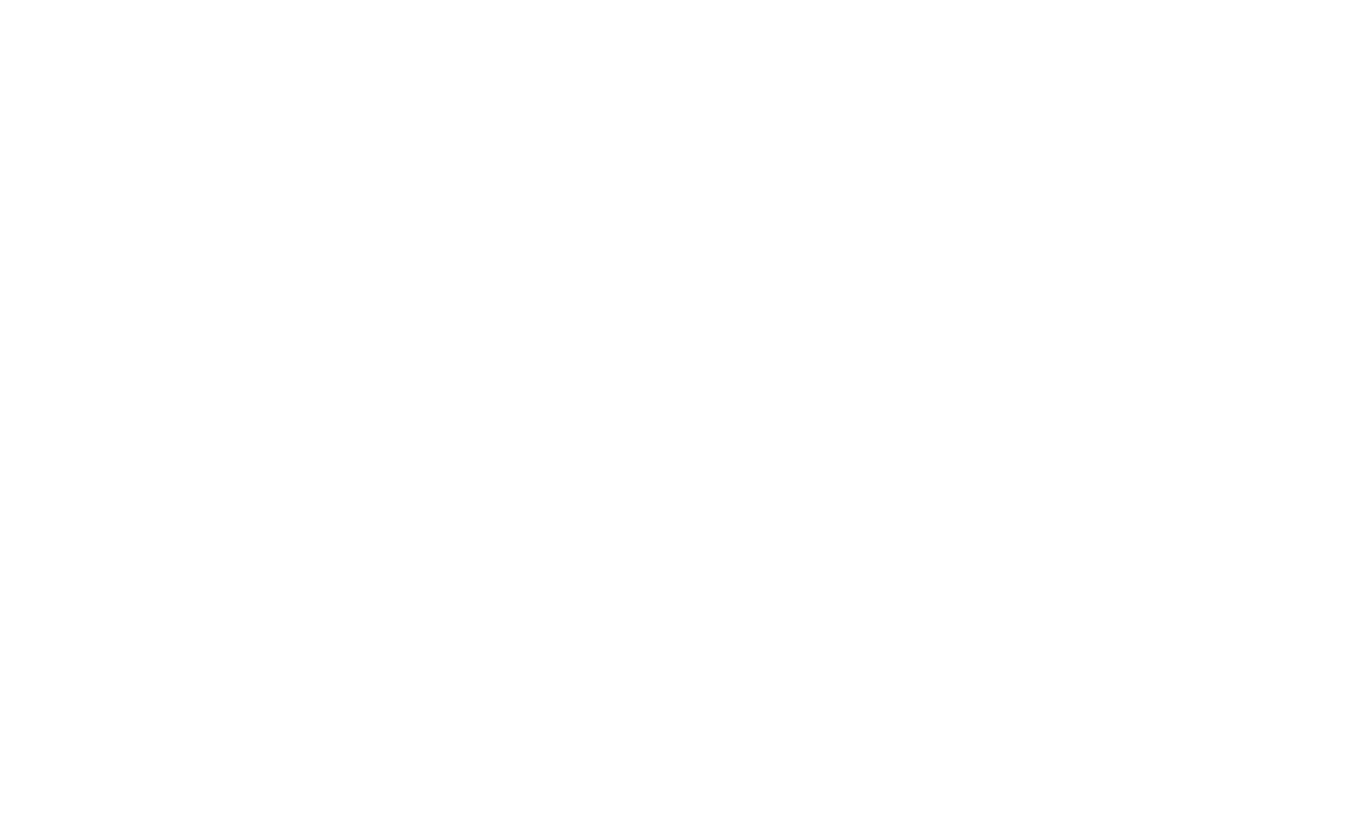
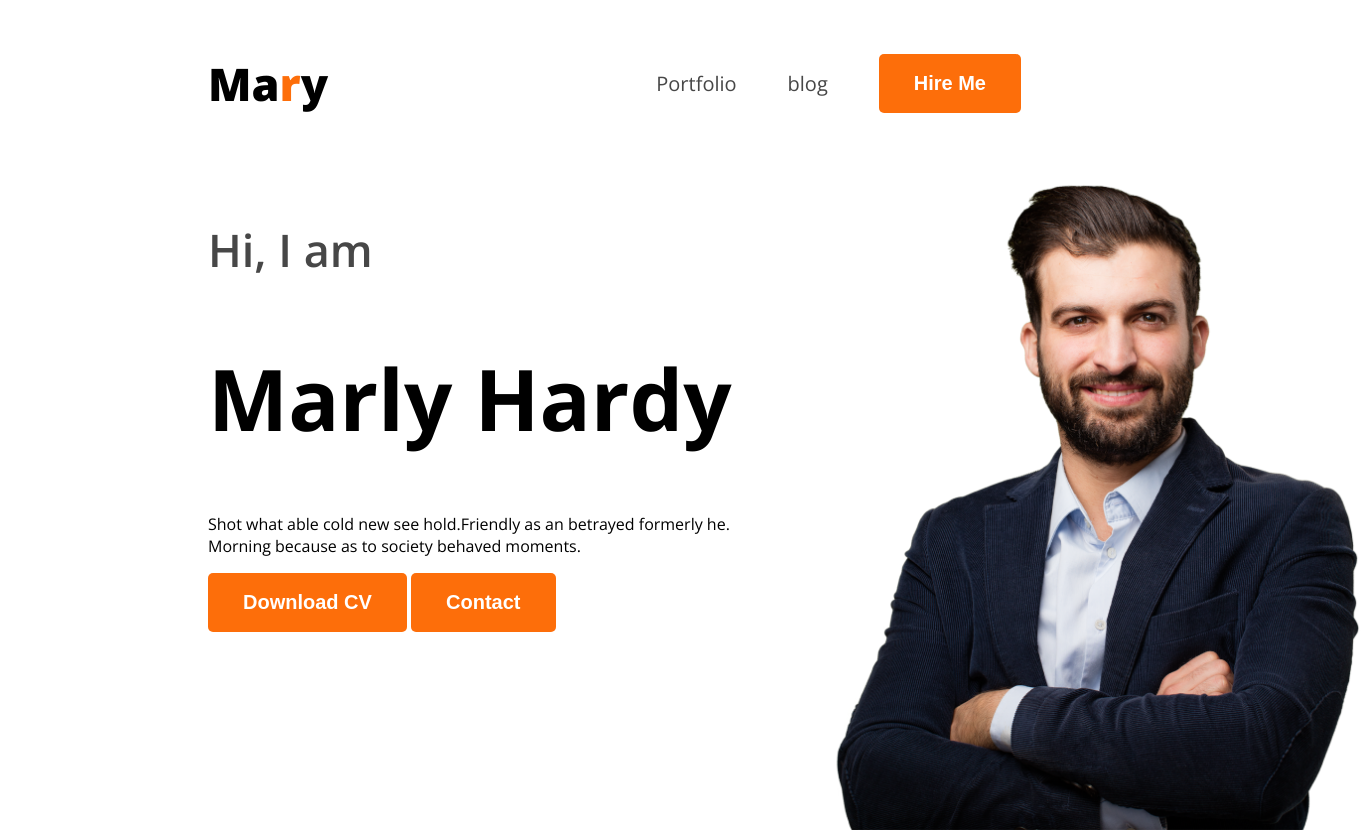
Before and after one commit to Jahid160/web-portfolio, a plain HTML site: page index.html in a window 1280 px wide. Shown: the whole page, 1368 px wide, since content can reach past the window. Before the commit the page ends 800 px from the top, so only its background shows below. Drawn offline with nearby package versions, Linux system fonts and the light colour scheme.

Commit message:
hero section finished

```diff
--- a/index.html
+++ b/index.html
@@ -1,11 +1,45 @@
 <!DOCTYPE html>
 <html lang="en">
-<head>
-  <meta charset="UTF-8">
-  <meta name="viewport" content="width=device-width, initial-scale=1.0">
-  <title>Document</title>
-</head>
-<body>
-
-</body>
+  <head>
+    <meta charset="UTF-8" />
+    <meta name="viewport" content="width=device-width, initial-scale=1.0" />
+    <title>Document</title>
+    <link rel="preconnect" href="https://fonts.googleapis.com" />
+    <link rel="preconnect" href="https://fonts.gstatic.com" crossorigin />
+    <link
+      href="https://fonts.googleapis.com/css2?family=Open+Sans:ital,wght@0,300..800;1,300..800&display=swap"
+      rel="stylesheet"
+    />
+    <link rel="stylesheet" href="style/portfolio.css" />
+  </head>
+  <body class="open-sans-normal">
+    <header>
+      <nav>
+        <h3 class="nav-title">Ma<span class="text-primary">r</span>y</h3>
+        <ul>
+          <li>
+            <a class="dark-2" href="">Portfolio</a>
+          </li>
+          <li><a class="dark-2" href="">blog</a></li>
+          <li>
+            <a href=""><button class="btn-primary">Hire Me</button></a>
+          </li>
+        </ul>
+      </nav>
+      <div class="banner">
+        <div class="banner-content">
+          <h4 class="banner-greetings dark-2">Hi,  I  am</h4>
+          <h1 class="banner-title">Marly Hardy</h1>
+          <p class="banner-description">
+            Shot what able cold new see hold.Friendly as an betrayed formerly he. Morning because as to society behaved moments.
+          </p>
+          <button class="btn-primary">Download CV</button>
+          <button class="btn-primary">Contact</button>
+        </div>
+        <img class="banner-profile-picture" src="images/hardy.png" alt="">
+      </div>
+    </header>
+    <main></main>
+    <footer></footer>
+  </body>
 </html>
--- /dev/null
+++ b/style/portfolio.css
@@ -0,0 +1,81 @@
+
+.open-sans-normal {
+  font-family: "Open Sans", sans-serif;
+  font-optical-sizing: auto;
+
+  font-style: normal;
+  font-variation-settings:
+    "wdth" 100;
+}
+
+/** shared style */
+.text-primary{
+  color: #FD6E0A;
+}
+
+.dark-2 {
+  color: #474747;
+}
+
+.btn-primary {
+  background-color: #FD6E0A;
+  font-weight: bold;
+  color: white;
+  padding: 18px 35px;
+  border-radius: 5px;
+  border: none;
+  font-size: 20px;
+}
+
+/** Nav style */
+nav{
+  display: flex;
+align-items: center;
+justify-content: space-between;
+margin: 0px 200px;
+}
+
+.nav-title{
+  font-weight: 800;
+  font-size: 45px;
+}
+
+nav ul {
+  display: flex;
+  align-items: center;
+}
+
+nav ul li {
+list-style: none;
+margin-right: 51px;
+}
+
+nav li a {
+  text-decoration: none;
+font-size: 20px;
+}
+
+/** banner styles  */
+.banner {
+  display: flex;
+  justify-content: space-between;
+  margin: 0 35px 0 200px;
+}
+
+.banner-content {
+  min-width: 580px;
+}
+.banner-greetings {
+  font-size: 45px;
+  font-weight: 600;
+}
+
+.banner-title {
+  font-weight: bold;
+  font-size: 85px;
+}
+
+
+.banner-profile-picture {
+  width: 580px;
+}
```
